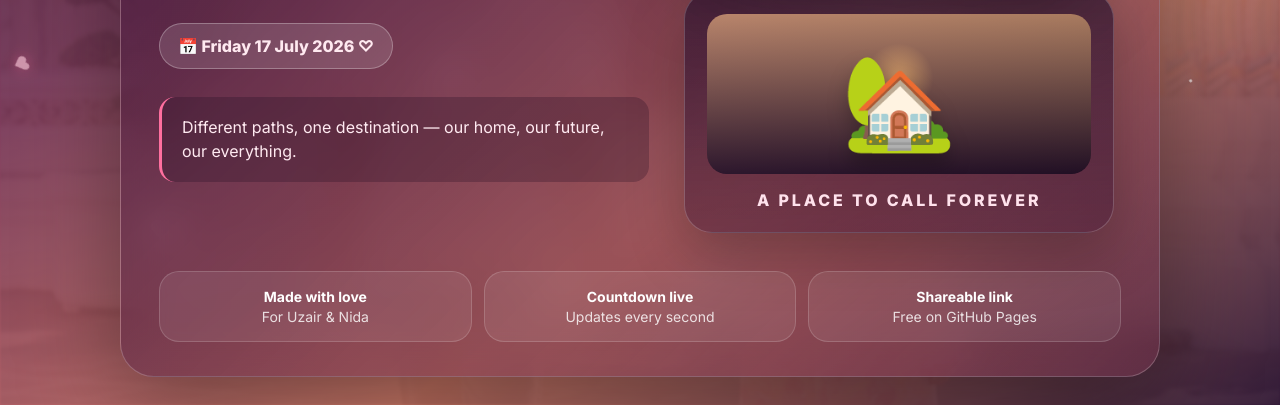
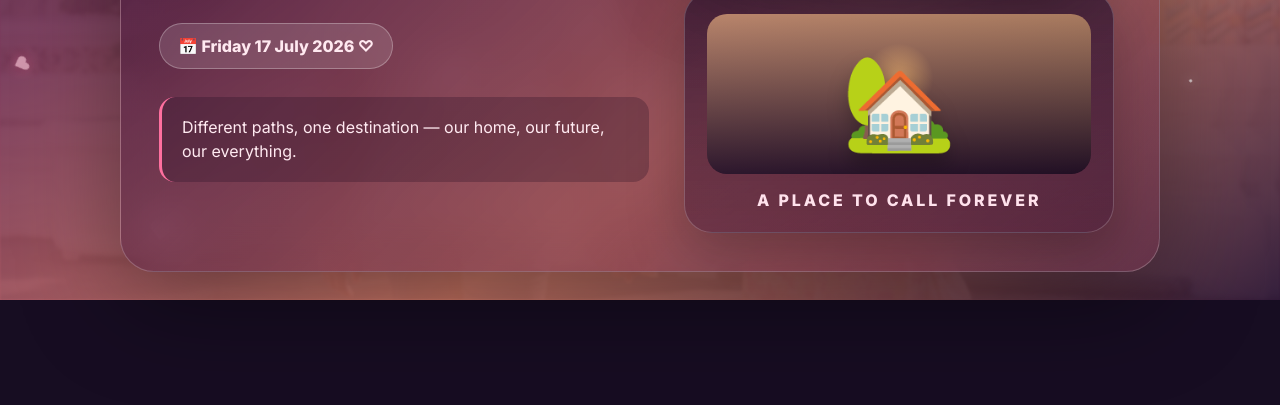
Before and after one commit to nidder/Countdown-House, a plain HTML site: page index.html in a window 1280 px wide. Shown: the part 621-1026 px from the top of the page. After the commit the page ends 921 px from the top, so only its background shows below. Drawn offline with Linux system fonts and the light colour scheme; files whose address does not match are found by name.

Commit message:
Update index.html

```diff
--- a/index.html
+++ b/index.html
@@ -60,7 +60,6 @@
           <div class="home-card"><div class="house"></div><div class="address">A place to call forever</div></div>
         </div>
       </div>
-      <div class="footer"><div class="mini"><b>Made with love</b>For Uzair & Nida</div><div class="mini"><b>Countdown live</b>Updates every second</div><div class="mini"><b>Shareable link</b>Free on GitHub Pages</div></div>
     </section>
   </main>
   <script>
```
